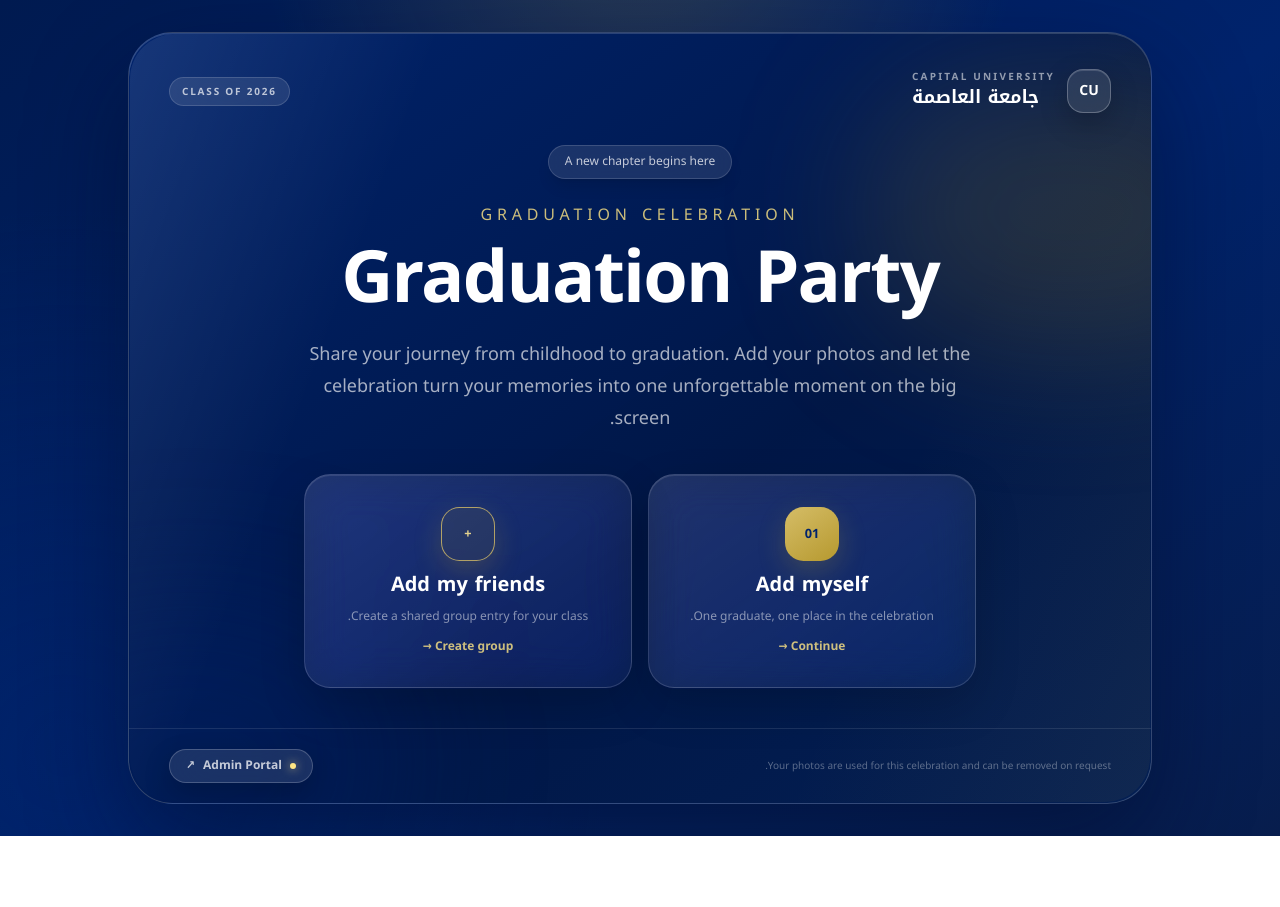
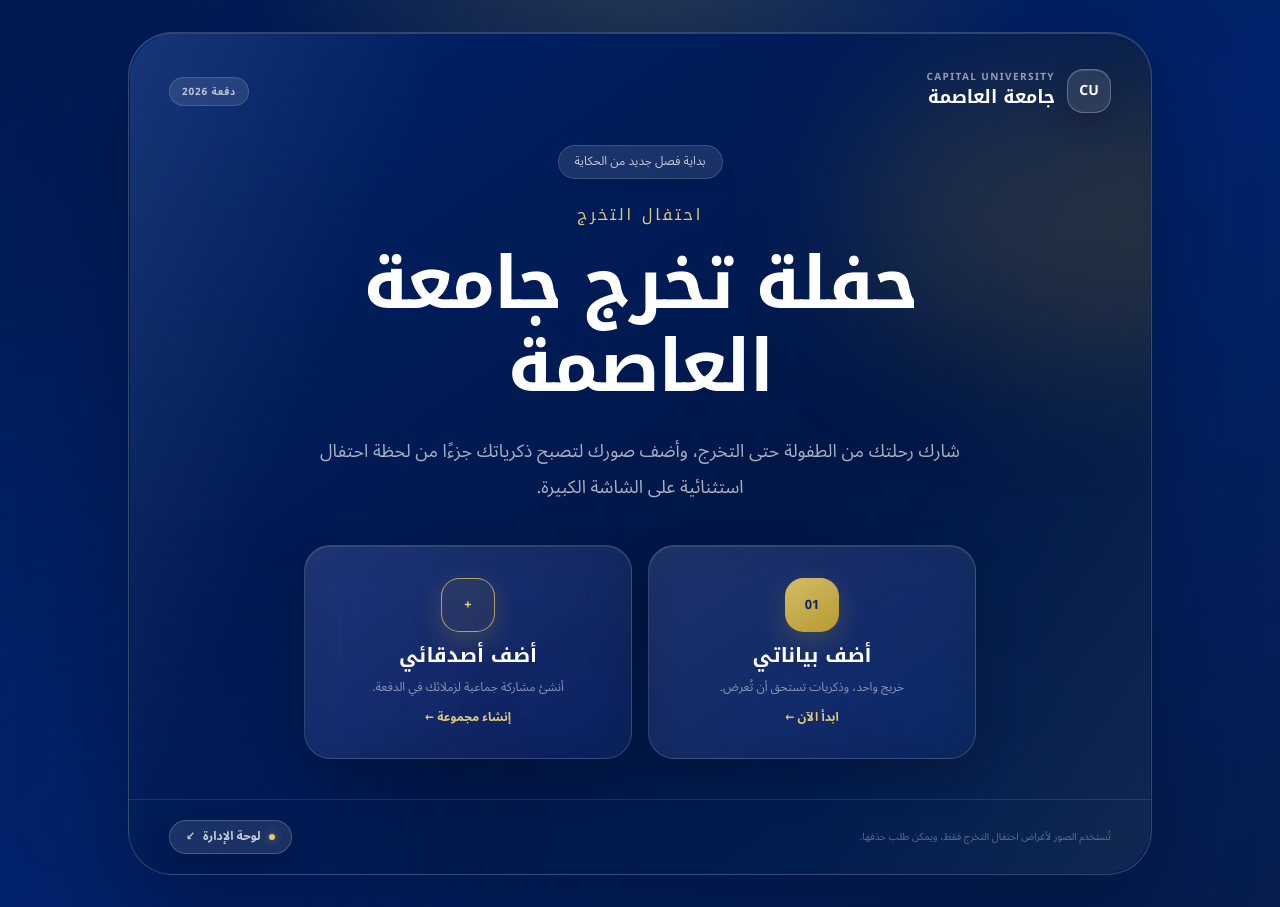
Before and after one commit to aamrabdelhay/graduationparty, a Next.js app: page / in a window 1280 px wide. Before the commit the page ends 836 px from the top, so only its background shows below. Built offline with nearby package versions, Linux system fonts and the light colour scheme.

Commit message:
feat: redesign Arabic landing page in luxury glass style

```diff
--- a/components/public/Landing.tsx
+++ b/components/public/Landing.tsx
@@ -12,7 +12,7 @@ export default function Landing() {
   }, []);
 
   return (
-    <main className="capu-landing min-h-[100dvh] overflow-hidden px-4 py-5 text-white sm:px-6 sm:py-8">
+    <main id="main-content" className="capu-landing min-h-[100dvh] overflow-hidden px-4 py-5 text-white sm:px-6 sm:py-8">
       <div className="capu-phone relative mx-auto flex min-h-[calc(100dvh-2.5rem)] max-w-5xl flex-col overflow-hidden rounded-[2.8rem] border border-white/20 shadow-2xl sm:min-h-[calc(100dvh-4rem)]">
         <div className="capu-glow capu-glow-one" aria-hidden />
         <div className="capu-glow capu-glow-two" aria-hidden />
@@ -20,46 +20,46 @@ export default function Landing() {
         <header className="relative z-10 flex items-center justify-between px-6 pb-4 pt-7 sm:px-10 sm:pt-9">
           <div className="flex items-center gap-3">
             <div className="capu-mark flex h-11 w-11 items-center justify-center rounded-2xl border border-white/25 bg-white/10 text-sm font-bold shadow-lg backdrop-blur-xl">CU</div>
-            <div className="text-left leading-tight">
-              <p className="text-[10px] font-semibold uppercase tracking-[0.22em] text-white/55">Capital University</p>
+            <div className="text-right leading-tight">
+              <p className="text-[10px] font-semibold tracking-[0.14em] text-white/55">CAPITAL UNIVERSITY</p>
               <p className="font-display text-lg font-semibold">جامعة العاصمة</p>
             </div>
           </div>
-          <span className="rounded-full border border-white/15 bg-white/10 px-3 py-1.5 text-[10px] font-semibold tracking-[0.18em] text-white/70 backdrop-blur-xl">CLASS OF {new Date().getFullYear()}</span>
+          <span className="rounded-full border border-white/15 bg-white/10 px-3 py-1.5 text-[10px] font-semibold tracking-[0.08em] text-white/70 backdrop-blur-xl">دفعة {new Date().getFullYear()}</span>
         </header>
 
         <section className="relative z-10 mx-auto flex w-full max-w-4xl flex-1 flex-col items-center justify-center px-6 pb-10 pt-4 text-center sm:px-10">
-          <div className="capu-badge mb-6 rounded-full border border-white/15 bg-white/10 px-4 py-2 text-xs font-medium text-white/75 shadow-lg backdrop-blur-xl">A new chapter begins here</div>
-          <p className="font-display text-sm font-medium tracking-[0.3em] text-amber-200/80 sm:text-base">GRADUATION CELEBRATION</p>
-          <h1 className="mt-4 max-w-3xl font-display text-5xl font-semibold leading-[0.98] tracking-tight sm:text-7xl">Graduation Party</h1>
-          <p className="mt-6 max-w-2xl text-sm leading-7 text-white/65 sm:text-lg sm:leading-8">Share your journey from childhood to graduation. Add your photos and let the celebration turn your memories into one unforgettable moment on the big screen.</p>
+          <div className="capu-badge mb-6 rounded-full border border-white/15 bg-white/10 px-4 py-2 text-xs font-medium text-white/75 shadow-lg backdrop-blur-xl">بداية فصل جديد من الحكاية</div>
+          <p className="font-display text-sm font-medium tracking-[0.16em] text-[#dfca7a] sm:text-base">احتفال التخرج</p>
+          <h1 className="mt-4 max-w-3xl font-display text-4xl font-semibold leading-[1.15] tracking-tight sm:text-7xl">حفلة تخرج جامعة العاصمة</h1>
+          <p className="mt-6 max-w-2xl text-sm leading-8 text-white/65 sm:text-lg sm:leading-9">شارك رحلتك من الطفولة حتى التخرج، وأضف صورك لتصبح ذكرياتك جزءًا من لحظة احتفال استثنائية على الشاشة الكبيرة.</p>
 
           <div className="mt-10 grid w-full max-w-2xl gap-4 sm:grid-cols-2">
             <Link href="/add?type=individual" className="capu-action group">
               <span className="capu-action-icon">01</span>
-              <span className="font-display text-xl font-semibold text-white">Add myself</span>
-              <span className="text-xs leading-5 text-white/50">One graduate, one place in the celebration.</span>
-              <span className="mt-1 text-xs font-semibold text-amber-200/80 transition-transform duration-300 group-hover:translate-x-1">Continue →</span>
+              <span className="font-display text-xl font-semibold text-white">أضف بياناتي</span>
+              <span className="text-xs leading-5 text-white/50">خريج واحد، وذكريات تستحق أن تُعرض.</span>
+              <span className="mt-1 text-xs font-semibold text-[#dfca7a] transition-transform duration-300 group-hover:-translate-x-1">ابدأ الآن ←</span>
             </Link>
             <Link href="/add?type=group" className="capu-action group">
               <span className="capu-action-icon capu-action-icon-outline">+</span>
-              <span className="font-display text-xl font-semibold text-white">Add my friends</span>
-              <span className="text-xs leading-5 text-white/50">Create a shared group entry for your class.</span>
-              <span className="mt-1 text-xs font-semibold text-amber-200/80 transition-transform duration-300 group-hover:translate-x-1">Create group →</span>
+              <span className="font-display text-xl font-semibold text-white">أضف أصدقائي</span>
+              <span className="text-xs leading-5 text-white/50">أنشئ مشاركة جماعية لزملائك في الدفعة.</span>
+              <span className="mt-1 text-xs font-semibold text-[#dfca7a] transition-transform duration-300 group-hover:-translate-x-1">إنشاء مجموعة ←</span>
             </Link>
           </div>
 
           {hasDraft ? (
-            <Link href="/add?resume=1" className="mt-7 rounded-full border border-white/10 bg-white/5 px-4 py-2 text-xs text-white/55 backdrop-blur transition hover:scale-105 hover:bg-white/10 hover:text-white">Continue where you left off</Link>
+            <Link href="/add?resume=1" className="mt-7 rounded-full border border-white/10 bg-white/5 px-4 py-2 text-xs text-white/55 backdrop-blur transition hover:scale-105 hover:bg-white/10 hover:text-white">استكمال ما بدأت به</Link>
           ) : null}
         </section>
 
-        <footer className="relative z-10 flex flex-col items-center justify-between gap-3 border-t border-white/10 px-6 py-5 text-center sm:flex-row sm:px-10 sm:text-left">
-          <p className="text-[10px] leading-5 text-white/35">Your photos are used for this celebration and can be removed on request.</p>
-          <Link href="/admin/login" aria-label="Open administration" className="capu-admin group flex items-center gap-2 rounded-full border border-white/20 bg-white/10 px-4 py-2 text-xs font-semibold text-white/75 shadow-lg backdrop-blur-xl">
-            <span className="h-1.5 w-1.5 rounded-full bg-amber-200 shadow-[0_0_10px_rgba(253,230,138,.8)]" />
-            Admin Portal
-            <span className="transition-transform duration-300 group-hover:translate-x-0.5">↗</span>
+        <footer className="relative z-10 flex flex-col items-center justify-between gap-3 border-t border-white/10 px-6 py-5 text-center sm:flex-row sm:px-10">
+          <p className="text-[10px] leading-5 text-white/35">تُستخدم الصور لأغراض احتفال التخرج فقط، ويمكن طلب حذفها.</p>
+          <Link href="/admin/login" aria-label="فتح لوحة الإدارة" className="capu-admin group flex items-center gap-2 rounded-full border border-white/20 bg-white/10 px-4 py-2 text-xs font-semibold text-white/75 shadow-lg backdrop-blur-xl">
+            <span className="h-1.5 w-1.5 rounded-full bg-[#dfca7a] shadow-[0_0_10px_rgba(182,153,47,.8)]" />
+            لوحة الإدارة
+            <span className="transition-transform duration-300 group-hover:-translate-x-0.5">↙</span>
           </Link>
         </footer>
       </div>
```
